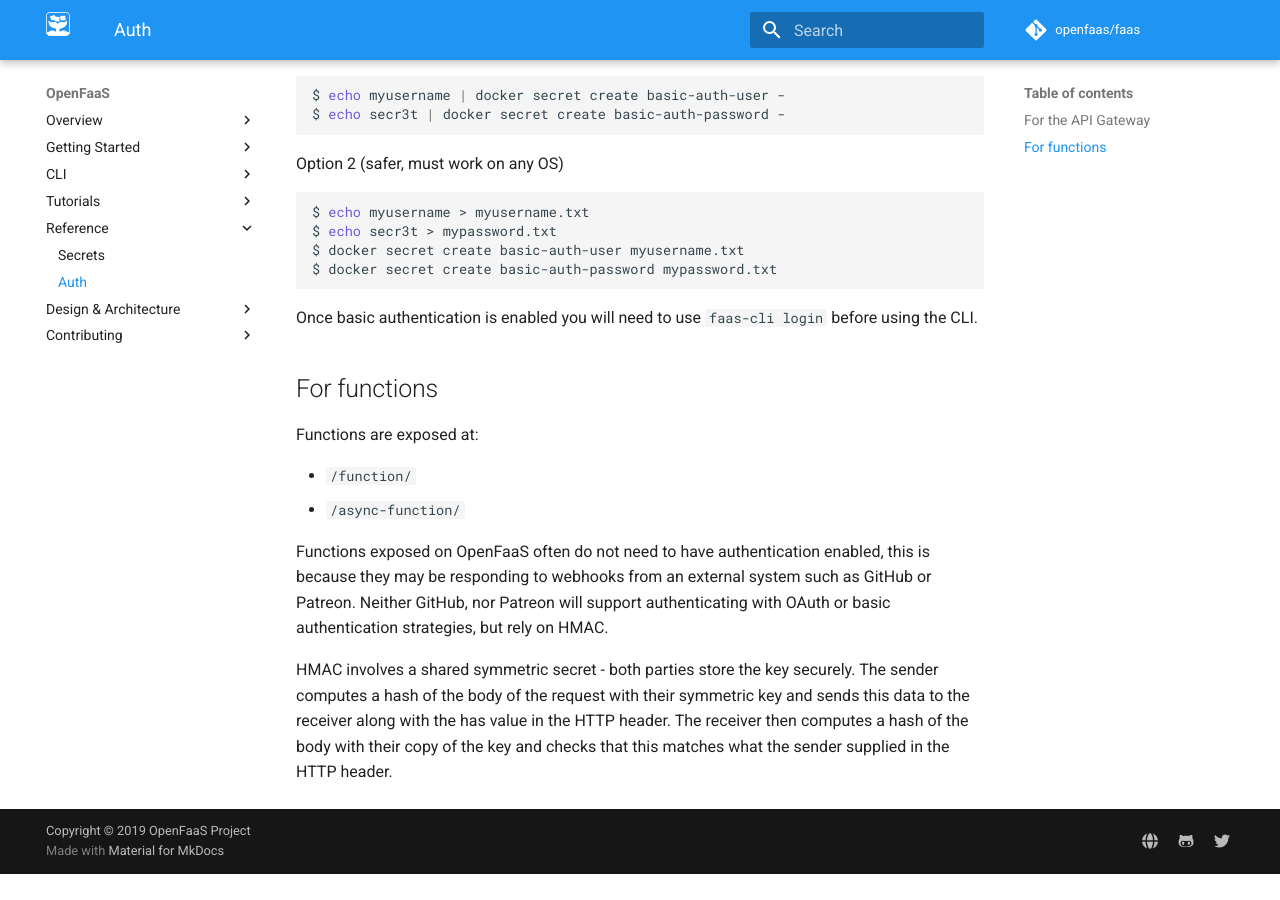
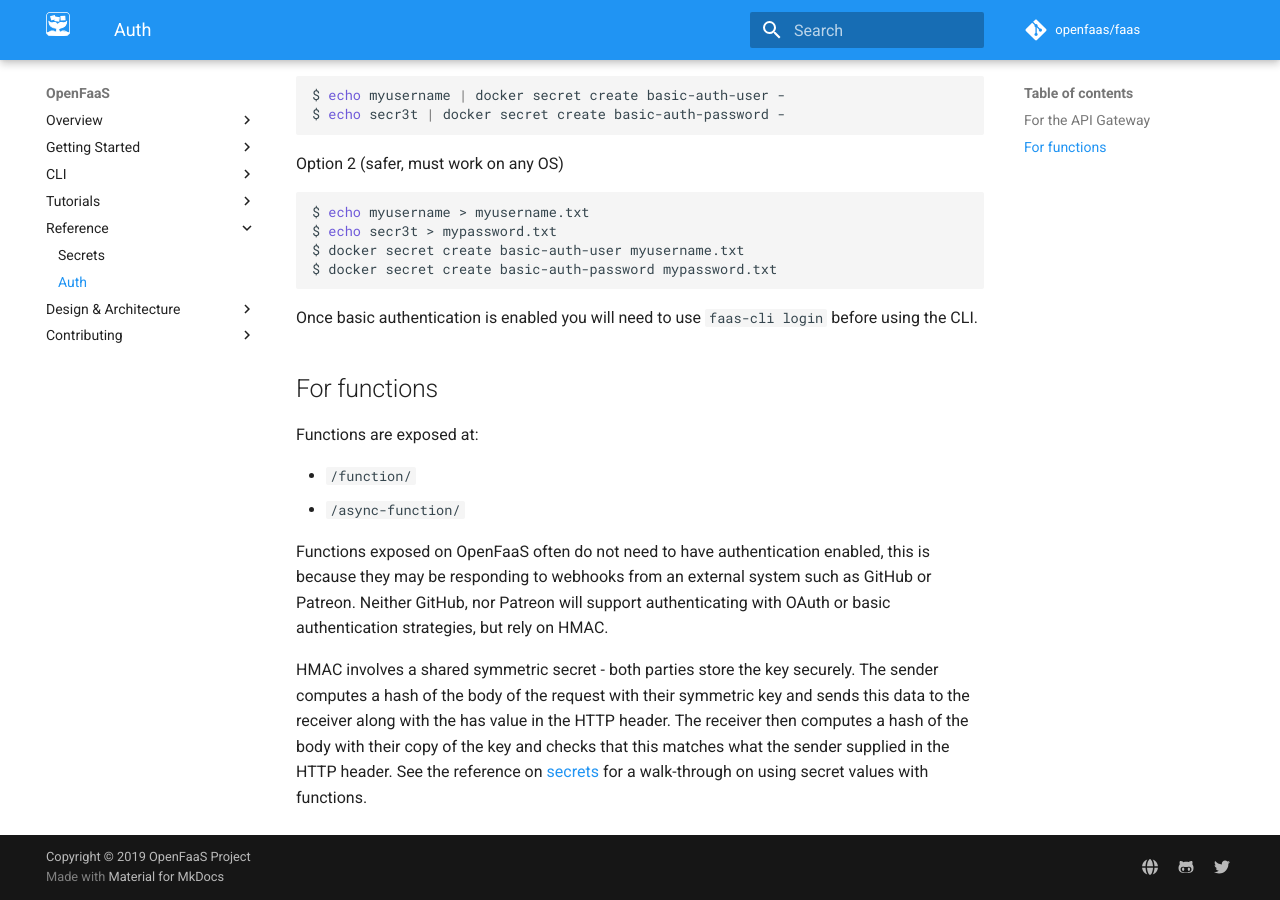
Before and after one commit to openfaas/docs, an MkDocs documentation site: the page built from docs/reference/authentication.md, in a window 1280 px wide and 900 px high, scrolled down 703 px. Built offline with MkDocs 1.6.1 and Material for MkDocs 9.7.7, drawn with Linux system fonts in a browser that asks for light colours; comment, search, counter and statistics services are not loaded; old or Windows-style settings are respelled for this version of MkDocs; before the commit the page ends 1577 px from its top, so only the background shows below that.

Commit message:
Resolved conflict with missing reference to secrets.md
Signed-off-by: padiazg <padiazg@gmail.com>

```diff
--- a/docs/reference/authentication.md
+++ b/docs/reference/authentication.md
@@ -41,4 +41,4 @@ Functions are exposed at:
 
 Functions exposed on OpenFaaS often do not need to have authentication enabled, this is because they may be responding to webhooks from an external system such as GitHub or Patreon. Neither GitHub, nor Patreon will support authenticating with OAuth or basic authentication strategies, but rely on HMAC.
 
-HMAC involves a shared symmetric secret - both parties store the key securely. The sender computes a hash of the body of the request with their symmetric key and sends this data to the receiver along with the has value in the HTTP header. The receiver then computes a hash of the body with their copy of the key and checks that this matches what the sender supplied in the HTTP header.
+HMAC involves a shared symmetric secret - both parties store the key securely. The sender computes a hash of the body of the request with their symmetric key and sends this data to the receiver along with the has value in the HTTP header. The receiver then computes a hash of the body with their copy of the key and checks that this matches what the sender supplied in the HTTP header. See the reference on [secrets](./secrets.md) for a walk-through on using secret values with functions.
```
